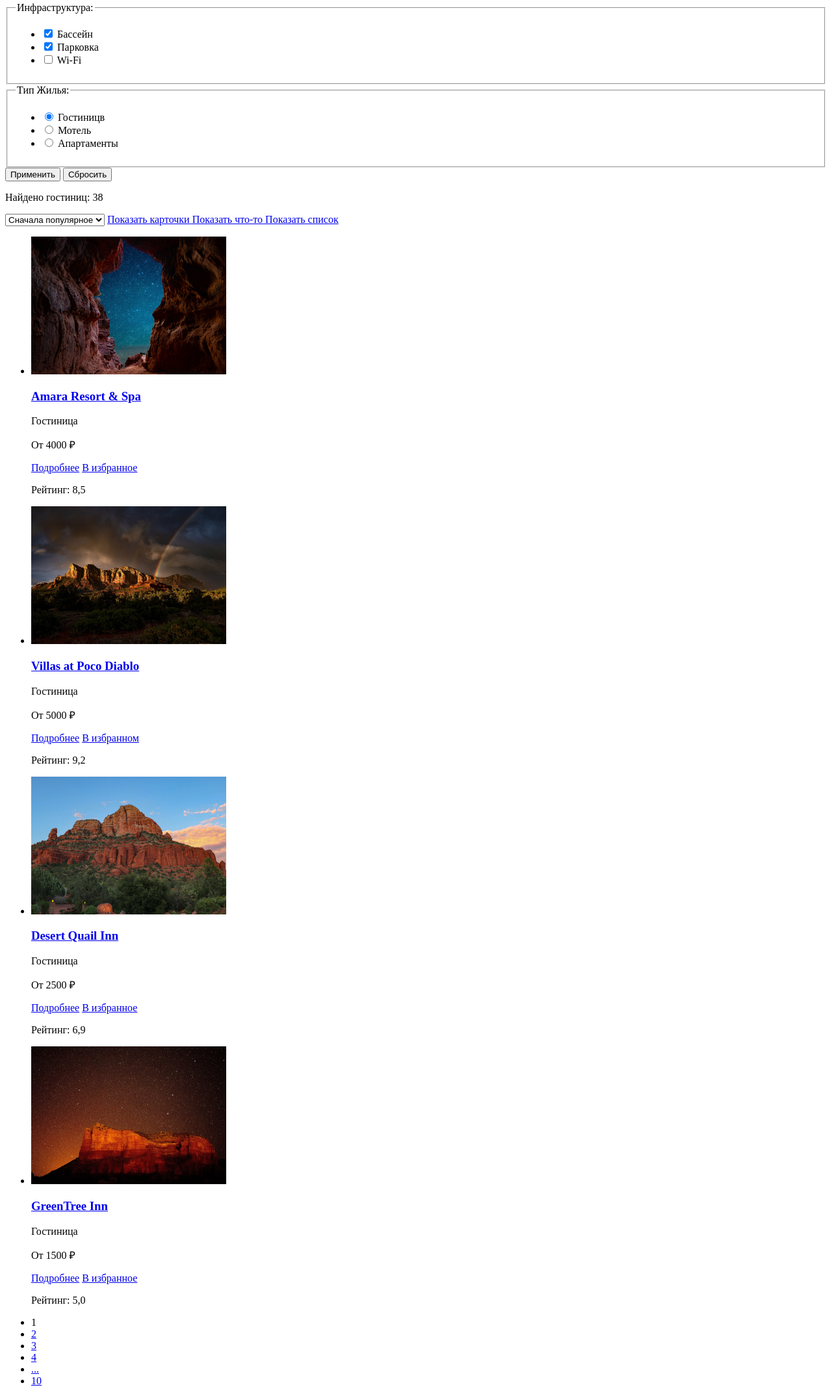
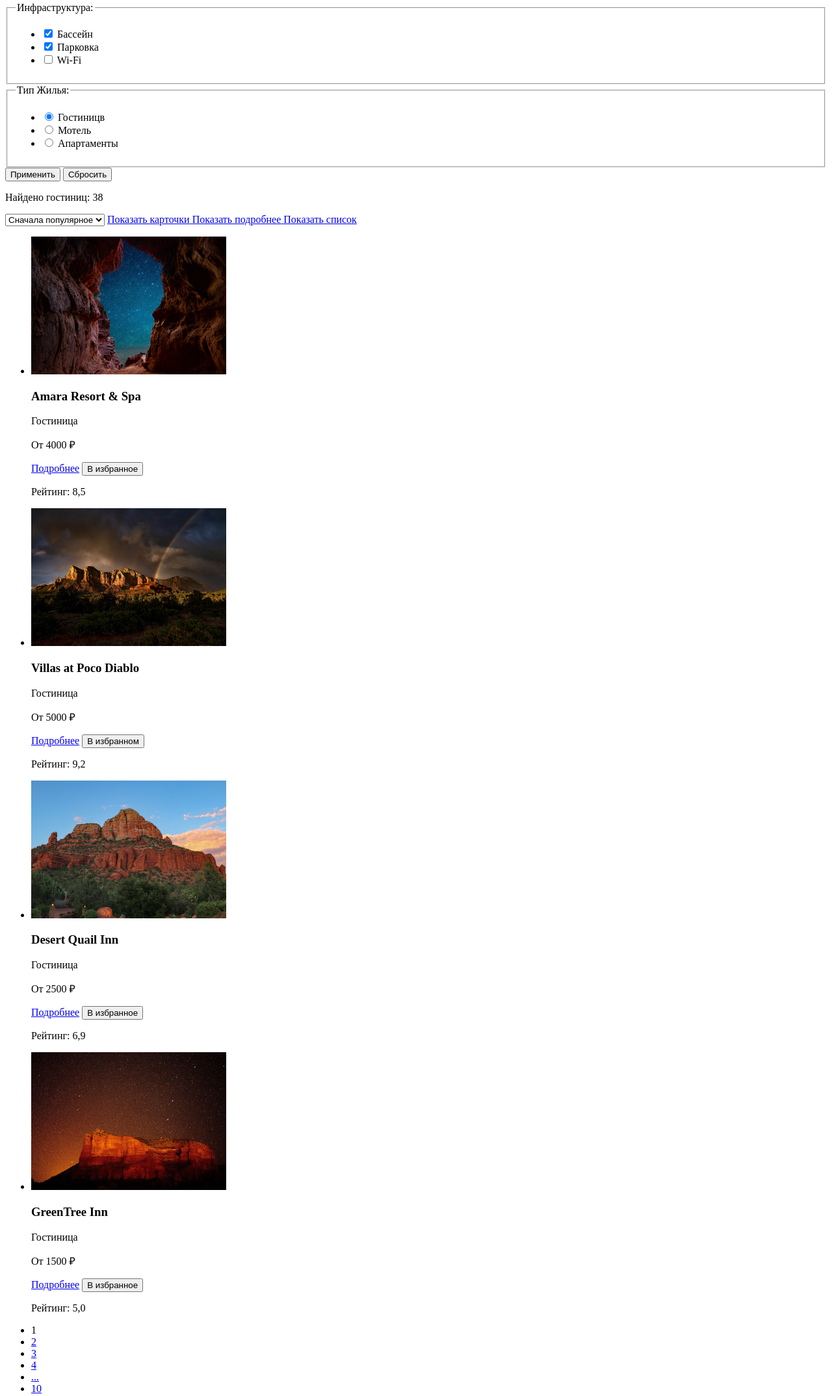
Before and after one commit to htmlacademy-htmlcss/2213125-sedona-37, a plain HTML site: page catalog.html in a window 1280 px wide. Shown: the part 402-2550 px from the top of the page at 65% size. Drawn offline with Linux system fonts and the light colour scheme.

Commit message:
Вносит правки 11.06

```diff
--- a/catalog.html
+++ b/catalog.html
@@ -111,7 +111,7 @@
           <button class="button" type="button">Сбросить</button>
         </form>
         <!-- тут стоит разделить секции -->
-        <p>Найдено гостиниц: 38</p>
+        <p>Найдено гостиниц: <span class="search-result">38</span></p>
         <select class="select-control" aria-label="Сортировка">
           <option value="popular">Сначала популярное</option>
           <option value="cheap">Сначала дешёвые</option>
@@ -121,7 +121,7 @@
           <span class="visually-hidden">Показать карточки</span>
         </a>
         <a class="button" href="#">
-          <span class="visually-hidden">Показать что-то</span> <!-- Значек не опознан -->
+          <span class="visually-hidden">Показать подробнее</span> <!-- Значек не опознан -->
         </a>
         <a class="button" href="#">
           <span class="visually-hidden">Показать список</span>
@@ -130,48 +130,48 @@
           <li class="housing-card">
             <a class="housing-card-link" href="#">
               <img class="housing-card-image" src="img/Catalog-1.jpg" width="300" height="212" alt="">
-              <h3 class="housing-card-title">Amara Resort & Spa</h3>
-            </a>
+              </a>
+            <h3 class="housing-card-title">Amara Resort & Spa</h3>
             <p class="housing-card-type">Гостиница</p>
             <p class="housing-card-price">От 4000 ₽</p>
             <a class="housing-card-detailed" href="#">Подробнее</a>
-            <a class="housing-card-favorites" href="#">В избранное</a>
+            <button class="housing-card-favorites" type="button">В избранное</button>
             <!-- Место для звездочек -->
             <p class="housing-card-rating">Рейтинг: 8,5</p>
           </li>
           <li class="housing-card">
             <a class="housing-card-link" href="#">
               <img class="housing-card-image" src="img/Catalog-2.jpg" width="300" height="212" alt="">
-              <h3 class="housing-card-title">Villas at Poco Diablo</h3>
             </a>
+            <h3 class="housing-card-title">Villas at Poco Diablo</h3>
             <p class="housing-card-type">Гостиница</p>
             <p class="housing-card-price">От 5000 ₽</p>
             <a class="housing-card-detailed" href="#">Подробнее</a>
-            <a class="housing-card-favorites infavor" href="#">В избранном</a>
+            <button class="housing-card-in-favorites" type="button">В избранном</button>
             <!-- Место для звездочек -->
             <p class="housing-card-rating">Рейтинг: 9,2</p>
           </li>
           <li class="housing-card">
             <a class="housing-card-link" href="#">
               <img class="housing-card-image" src="img/Catalog-3.jpg" width="300" height="212" alt="">
-              <h3 class="housing-card-title">Desert Quail Inn</h3>
             </a>
+            <h3 class="housing-card-title">Desert Quail Inn</h3>
             <p class="housing-card-type">Гостиница</p>
             <p class="housing-card-price">От 2500 ₽</p>
             <a class="housing-card-detailed" href="#">Подробнее</a>
-            <a class="housing-card-favorites" href="#">В избранное</a>
+            <button class="housing-card-favorites" type="button">В избранное</button>
             <!-- Место для звездочек -->
             <p class="housing-card-rating">Рейтинг: 6,9</p>
           </li>
           <li class="housing-card">
             <a class="housing-card-link" href="#">
               <img class="housing-card-image" src="img/Catalog-4.jpg" width="300" height="212" alt="">
-              <h3 class="housing-card-title">GreenTree Inn</h3>
             </a>
+            <h3 class="housing-card-title">GreenTree Inn</h3>
             <p class="housing-card-type">Гостиница</p>
             <p class="housing-card-price">От 1500 ₽</p>
             <a class="housing-card-detailed" href="#">Подробнее</a>
-            <a class="housing-card-favorites" href="#">В избранное</a>
+            <button class="housing-card-favorites" type="button">В избранное</button>
             <!-- Место для звездочек -->
             <p class="housing-card-rating">Рейтинг: 5,0</p>
           </li>
```
Also changed, not shown: index.html (+3 -2 lines).
